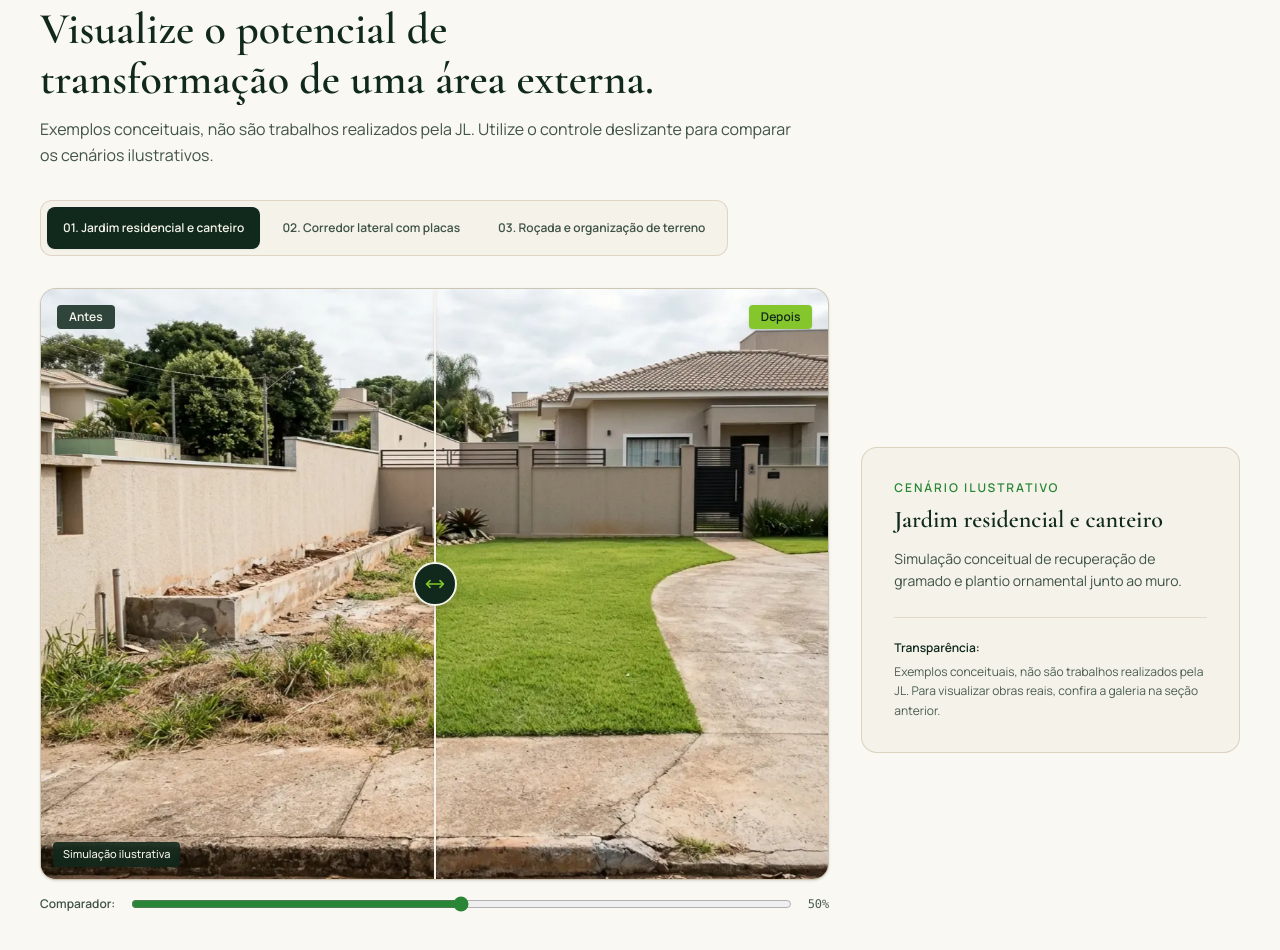
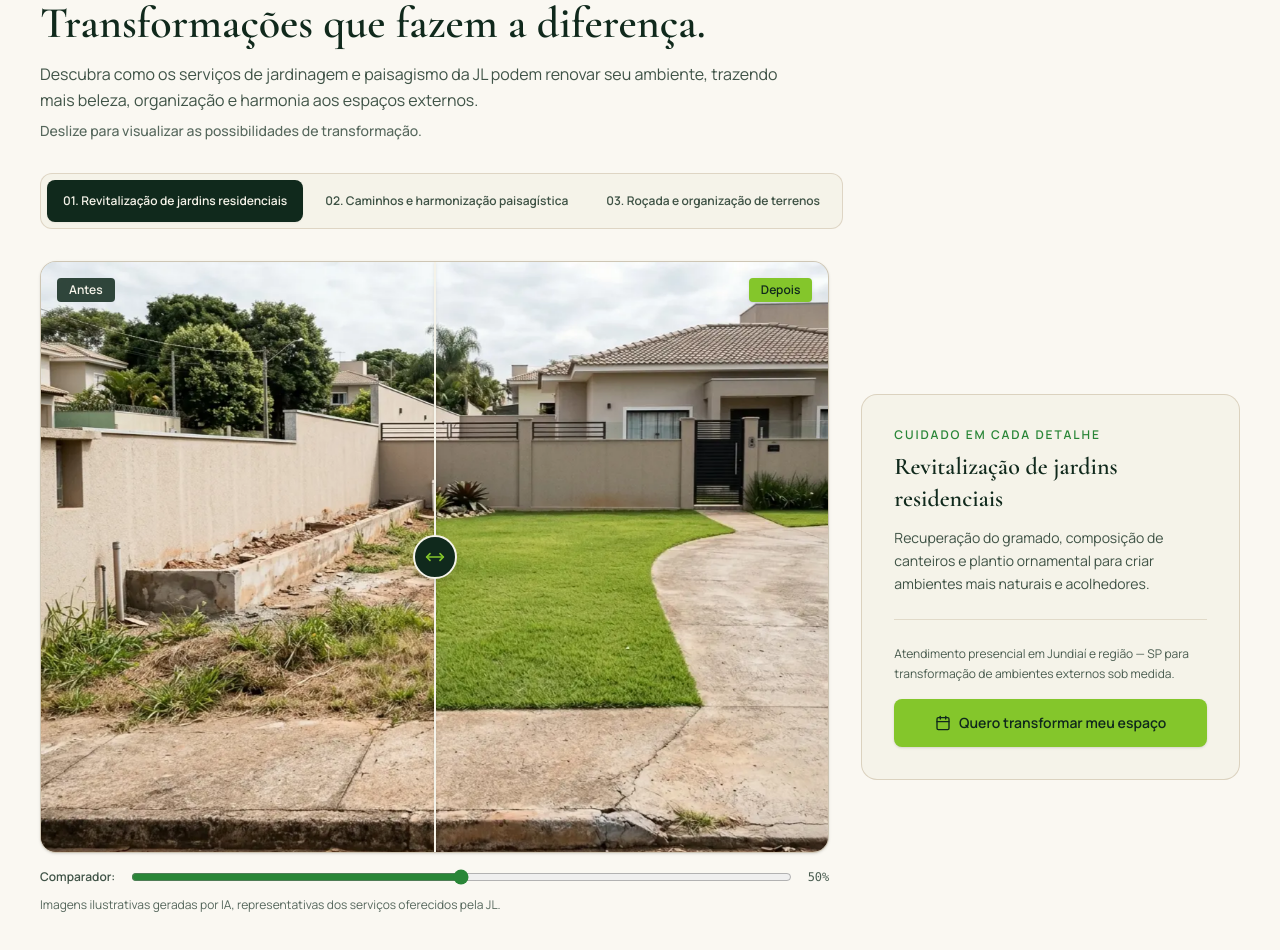
Before and after one commit to elosites-web/JL-Jardinagem-e-Paisagismo, a React (Vite) app: page / in a window 1280 px wide. Shown: the part 3660-4610 px from the top of the page. Built offline with nearby package versions, Linux system fonts and the light colour scheme.

Commit message:
refactor: update before-after section copy and compliance
Update section titles, legal disclaimers, and technical site configuration to reflect the formal approval of illustrative simulations by the technical lead while maintaining clear separation from actual project photography.

```diff
--- a/src/components/BeforeAfterSection.tsx
+++ b/src/components/BeforeAfterSection.tsx
@@ -1,5 +1,6 @@
 import { useRef, useState } from 'react';
-import { MoveHorizontal } from 'lucide-react';
+import { Calendar, MoveHorizontal } from 'lucide-react';
+import { COMPANY } from '../config/company';
 import { SITE_CONFIG } from '../config/siteConfig';
 import { BEFORE_AFTER_PAIRS } from '../data/simulations';
 import { scrollRevealDirectiveProps } from '../utils/scrollReveal';
@@ -38,29 +39,30 @@ export function BeforeAfterSection() {
         >
           <div className="flex flex-wrap items-center gap-3">
             <p className="text-xs font-semibold tracking-[0.18em] uppercase text-[#298637]">
-              Antes e depois · Simulação
+              Antes e Depois · Paisagismo
             </p>
-            <span className="rounded border border-[#BBA98D] bg-[#F5F3E9] px-2.5 py-0.5 text-xs font-semibold text-[#10291C]">
-              Simulação ilustrativa • imagens geradas por IA
-            </span>
           </div>
 
           <h2
             id="antes-depois-heading"
             className="mt-3 font-editorial text-3xl font-semibold leading-[1.12] text-[#10291C] sm:text-4xl lg:text-[2.75rem] text-balance"
           >
-            Visualize o potencial de transformação de uma área externa.
+            Transformações que fazem a diferença.
           </h2>
 
           <p className="mt-3 text-sm leading-relaxed text-[#10291C]/80 sm:text-base">
-            Exemplos conceituais, não são trabalhos realizados pela JL. Utilize o controle
-            deslizante para comparar os cenários ilustrativos.
+            Descubra como os serviços de jardinagem e paisagismo da JL podem renovar seu ambiente,
+            trazendo mais beleza, organização e harmonia aos espaços externos.
+          </p>
+
+          <p className="mt-2 text-xs font-medium text-[#10291C]/70 sm:text-sm">
+            Deslize para visualizar as possibilidades de transformação.
           </p>
         </div>
 
         <div
           role="tablist"
-          aria-label="Selecionar simulação de antes e depois"
+          aria-label="Selecionar cenário de antes e depois em paisagismo"
           className="mt-8 inline-flex max-w-full flex-wrap gap-1.5 rounded-xl border border-[#BBA98D]/40 bg-[#F5F3E9] p-1.5"
         >
           {BEFORE_AFTER_PAIRS.map((pair, idx) => {
@@ -156,11 +158,6 @@ export function BeforeAfterSection() {
                 Depois
               </span>
 
-              {/* Selo permanente legível na imagem */}
-              <span className="pointer-events-none absolute bottom-3 left-3 rounded bg-[#10291C]/85 px-2.5 py-1 text-[11px] font-medium text-[#F5F3E9] backdrop-blur-sm">
-                Simulação ilustrativa
-              </span>
-
               {/* Linha e pegador visual */}
               <div
                 aria-hidden="true"
@@ -196,22 +193,34 @@ export function BeforeAfterSection() {
                 {sliderPosition}%
               </span>
             </div>
+
+            {/* Identificação única e discreta de transparência visual próxima ao comparador */}
+            <p className="mt-2.5 text-xs leading-relaxed text-[#10291C]/70">
+              Imagens ilustrativas geradas por IA, representativas dos serviços oferecidos pela JL.
+            </p>
           </div>
 
           <aside className="rounded-2xl border border-[#BBA98D]/45 bg-[#F5F3E9] p-6 sm:p-8 lg:col-span-4">
             <p className="text-xs font-semibold tracking-[0.16em] uppercase text-[#298637]">
-              Cenário ilustrativo
+              Cuidado em cada detalhe
             </p>
             <h3 className="mt-2 font-editorial text-2xl font-semibold text-[#10291C]">
               {activePair.title}
             </h3>
             <p className="mt-3 text-sm leading-relaxed text-[#10291C]/80">{activePair.subtitle}</p>
-            <div className="mt-6 border-t border-[#BBA98D]/35 pt-5 text-xs leading-relaxed text-[#10291C]/75">
-              <p className="font-semibold text-[#10291C]">Transparência:</p>
-              <p className="mt-1">
-                Exemplos conceituais, não são trabalhos realizados pela JL. Para visualizar obras
-                reais, confira a galeria na seção anterior.
+            <div className="mt-6 border-t border-[#BBA98D]/35 pt-6">
+              <p className="text-xs leading-relaxed text-[#10291C]/75">
+                Atendimento presencial em {COMPANY.serviceArea} para transformação de ambientes
+                externos sob medida.
               </p>
+              <a
+                href="#agendar-visita"
+                aria-label={`Quero transformar meu espaço — agendar visita para orçamento presencial (${activePair.title})`}
+                className="mt-4 inline-flex min-h-[48px] w-full items-center justify-center gap-2 rounded-lg bg-[#84C62B] px-5 py-3 text-sm font-semibold text-[#10291C] shadow-sm transition-colors hover:bg-[#95d63c]"
+              >
+                <Calendar className="h-4 w-4 shrink-0" aria-hidden="true" />
+                <span>Quero transformar meu espaço</span>
+              </a>
             </div>
           </aside>
         </div>
--- a/src/components/Header.tsx
+++ b/src/components/Header.tsx
@@ -57,7 +57,7 @@ export function Header({ onMobileMenuChange }: HeaderProps) {
       { href: '#servicos', sectionId: 'servicos', label: 'Serviços' },
       { href: '#trabalhos', sectionId: 'trabalhos', label: 'Trabalhos realizados' },
       ...(SITE_CONFIG.showBeforeAfterSimulations
-        ? [{ href: '#antes-depois', sectionId: 'antes-depois' as const, label: 'Antes e depois' }]
+        ? [{ href: '#antes-depois', sectionId: 'antes-depois' as const, label: 'Antes e Depois' }]
         : []),
       { href: '#como-funciona', sectionId: 'como-funciona', label: 'Como funciona' },
       { href: '#duvidas', sectionId: 'duvidas', label: 'Perguntas frequentes' },
--- a/src/data/legalDocs.ts
+++ b/src/data/legalDocs.ts
@@ -47,9 +47,10 @@ export const LEGAL_DOCUMENTS: Record<LegalDocKey, LegalDocument> = {
         ],
       },
       {
-        heading: '4. Imagens ilustrativas e simulações geradas por IA',
+        heading: '4. Imagens ilustrativas na seção Antes e Depois',
         paragraphs: [
-          `As imagens sinalizadas como "Imagem ilustrativa" (seção inicial) e "Simulação ilustrativa • imagens geradas por IA" (seção Antes e depois, quando exibida) são representações conceituais e não correspondem a obras ou projetos reais executados pela ${COMPANY.tradeName}.`,
+          `Os comparadores visuais da seção "Antes e Depois" são identificados pelo aviso "Imagens ilustrativas geradas por IA, representativas dos serviços oferecidos pela JL." Embora os cenários tenham sido aprovados pelo responsável técnico (${COMPANY.responsibleName}) como exemplos das possibilidades que a empresa possui capacidade técnica para executar, trata-se de representações ilustrativas e não de registros fotográficos de obras efetivamente executadas.`,
+          `As fotografias de serviços efetivamente realizados pela ${COMPANY.tradeName} permanecem reunidas exclusivamente na seção "Trabalhos realizados" e no registro destacado na seção "Sobre a JL".`,
         ],
       },
       {
--- a/src/data/simulations.ts
+++ b/src/data/simulations.ts
@@ -12,32 +12,41 @@ export interface BeforeAfterPair {
 export const BEFORE_AFTER_PAIRS: readonly BeforeAfterPair[] = [
   {
     id: 'jardim-residencial',
-    title: 'Jardim residencial e canteiro',
-    subtitle: 'Simulação conceitual de recuperação de gramado e plantio ornamental junto ao muro.',
+    title: 'Revitalização de jardins residenciais',
+    subtitle:
+      'Recuperação do gramado, composição de canteiros e plantio ornamental para criar ambientes mais naturais e acolhedores.',
     beforeSrc: '/images/antes-depois/jardim-antes.webp',
     afterSrc: '/images/antes-depois/jardim-depois.webp',
-    beforeAlt: 'Simulação ilustrativa de área frontal com gramado falhado e canteiro vazio antes do paisagismo',
-    afterAlt: 'Simulação ilustrativa da mesma área frontal com gramado formado e canteiro com folhagens e pedras',
+    beforeAlt:
+      'Imagem ilustrativa gerada por IA de jardim residencial com gramado falhado e canteiro vazio junto ao muro antes da revitalização paisagística',
+    afterAlt:
+      'Imagem ilustrativa gerada por IA da mesma área externa após recuperação do gramado, composição de canteiros e plantio ornamental',
     isIllustrative: true,
   },
   {
     id: 'corredor-lateral',
-    title: 'Corredor lateral com placas',
-    subtitle: 'Simulação conceitual de caminho com placas, pedriscos e vegetação lateral.',
+    title: 'Caminhos e harmonização paisagística',
+    subtitle:
+      'Composição de caminhos com placas de pedra, pedriscos e vegetação ornamental, unindo funcionalidade, beleza e valorização dos ambientes externos.',
     beforeSrc: '/images/antes-depois/caminho-antes.webp',
     afterSrc: '/images/antes-depois/caminho-depois.webp',
-    beforeAlt: 'Simulação ilustrativa de corredor lateral em terra batida antes da implantação de caminho',
-    afterAlt: 'Simulação ilustrativa do mesmo corredor com caminho de placas, pedriscos e bordadura verde',
+    beforeAlt:
+      'Imagem ilustrativa gerada por IA de corredor lateral em terra batida antes da implantação de caminho de pedra e paisagismo',
+    afterAlt:
+      'Imagem ilustrativa gerada por IA do mesmo corredor após harmonização paisagística com caminho de placas de pedra, pedriscos e vegetação ornamental',
     isIllustrative: true,
   },
   {
     id: 'rocada-terreno',
-    title: 'Roçada e organização de terreno',
-    subtitle: 'Simulação conceitual de controle de vegetação alta e limpeza da área externa.',
+    title: 'Roçada e organização de terrenos',
+    subtitle:
+      'Controle da vegetação, corte de mato e organização de áreas externas, proporcionando espaços mais limpos e bem cuidados.',
     beforeSrc: '/images/antes-depois/terreno-antes.webp',
     afterSrc: '/images/antes-depois/terreno-depois.webp',
-    beforeAlt: 'Simulação ilustrativa de terreno tomado por vegetação alta antes da roçada',
-    afterAlt: 'Simulação ilustrativa do mesmo terreno com vegetação aparada e área externa organizada',
+    beforeAlt:
+      'Imagem ilustrativa gerada por IA de terreno tomado por vegetação alta e mato antes do serviço de roçada e limpeza',
+    afterAlt:
+      'Imagem ilustrativa gerada por IA do mesmo terreno após roçada de terrenos, corte da vegetação e organização da área externa',
     isIllustrative: true,
   },
 ];
```
Also changed, not shown: src/config/siteConfig.ts (+7 -2 lines), 1 other file (tests, documents, lock files or other folders).
